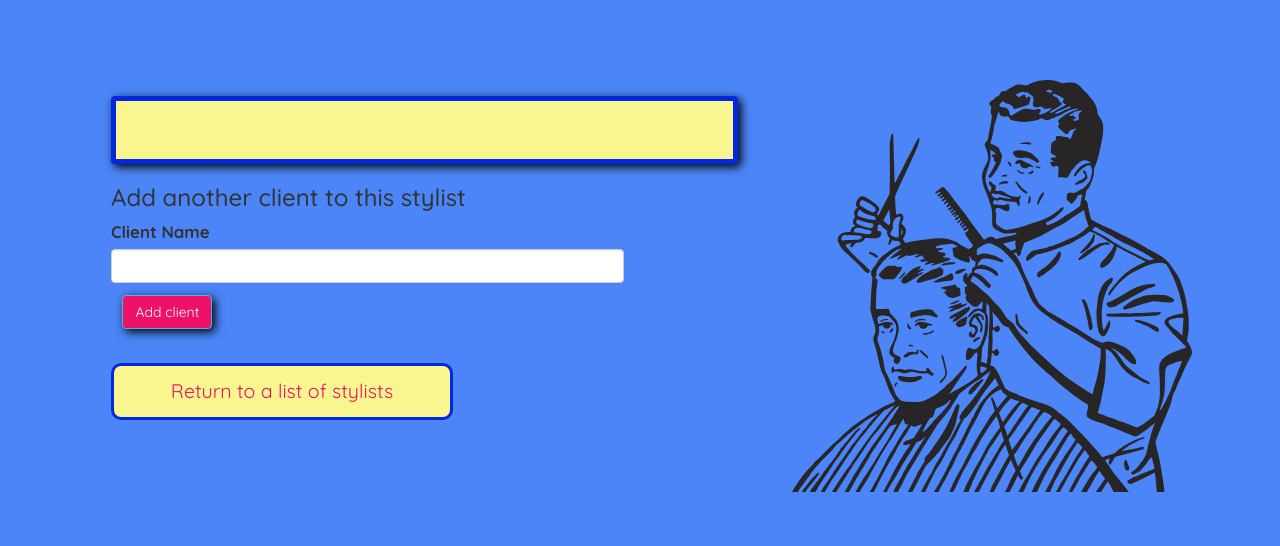
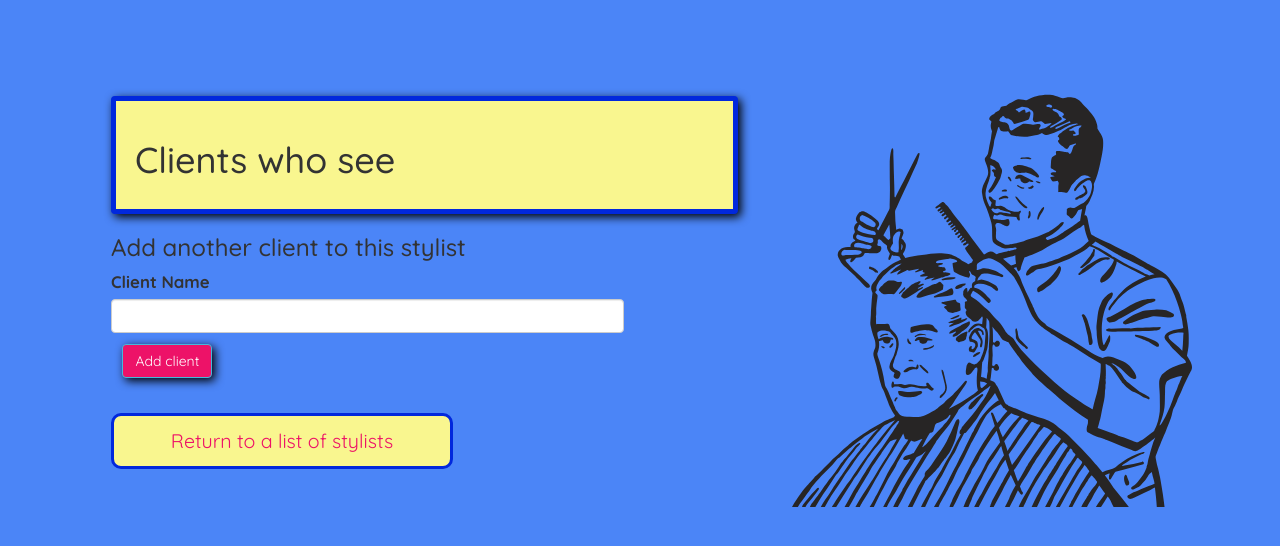
Before and after one commit to Evan-Alexander/hair-salon, a PHP site: template views/stylist.html.twig in a window 1280 px wide. Shown: the top 546 px of the page. Run offline with PHP 8.4, Linux system fonts and the light colour scheme; the template is opened without the code that fills it, so the values that code supplies are empty; some libraries are stand-ins or nearby versions.

Commit message:
add label to stylist's clients page

```diff
--- a/views/client-editor.html.twig
+++ b/views/client-editor.html.twig
@@ -19,7 +19,7 @@
                 <form name="new-name" action="/display-update" method="post">
                     <input name="_method" type="hidden" value = "patch">
                     <input id="id" type="hidden" name="id" value="{{ client.getId() }}">
-                    <label class="edit-labels" for="new-name">Assign a new name?</label>
+                    <label class="edit-labels" for="new-name">Client prefers to go by ...</label>
                     <input type="text" name="new-name" class="form-control edit-inputs" value="{{client.getClientName}}">
 
 
--- a/views/stylist.html.twig
+++ b/views/stylist.html.twig
@@ -10,10 +10,9 @@
     <body>
         <div class="container">
             <div class="well" id="stylist_well">
-                <h1>{{stylists.getStylistName}}</h1>
+                <h1>Clients who see {{stylists.getStylistName}}</h1>
 
                 {% if clients is not empty %}
-                <p>List of clients for each stylist.</p>
                 <ul>
                     {% for client in clients %}
                     <div id="well-showing-clients" class="well">
--- a/web/Assets/css/styles.css
+++ b/web/Assets/css/styles.css
@@ -4,15 +4,11 @@
     margin-right: 7.5%;
     background-color: #4b85f7;
     font-family: 'Quicksand', sans-serif;
-}
-
-body {
     background-image: url('../img/barber.svg');
     background-repeat: no-repeat;
     background-position: 90% 30%;
     background-attachment: scroll;
     background-size: 400px 800px;
-    background-
 }
 
 #ed1268 - magenta
@@ -32,8 +28,9 @@
 .jumbotron {
     background-color: #f9f68f;
     margin: 2% 0;
-    width: 55%;
+    width: 50%;
     border: solid 5px #0128dd;
+    font-weight: bold;
 }
 
 .add {
@@ -51,7 +48,6 @@
 label {
     font-weight: bold;
     font-size: 1.2em;
-
 }
 
 p {
@@ -104,14 +100,12 @@
     width: 30%;
     text-align: center;
     border: solid 3px #0128dd;
-
 }
 
 #edit-well {
     background-color: #f9f68f;
     width: 55%;
     border: solid 5px #0128dd;
-
 }
 
 #edit-well button {
```
